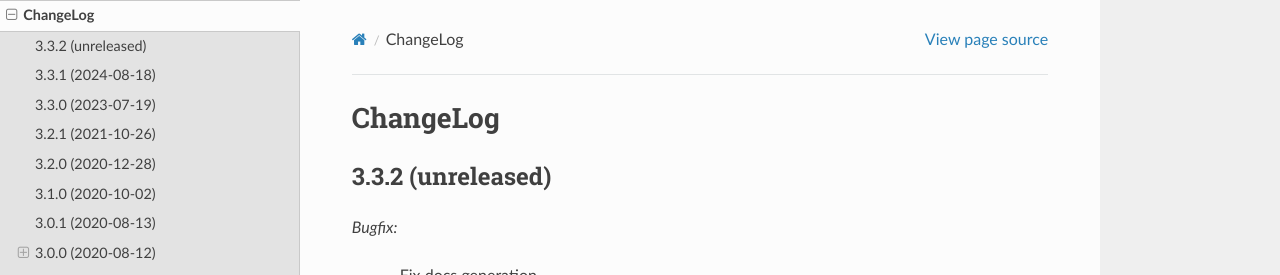
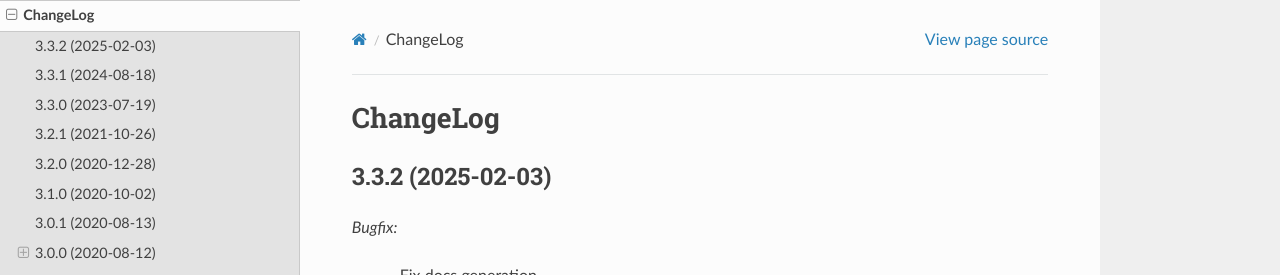
Before and after one commit to FactoryBoy/factory_boy, a Sphinx documentation site: the page built from docs/changelog.rst, in a window 1280 px wide and 900 px high. Shown: the top 275 px of the window. Built offline with Sphinx 7.4.7 and the Read the Docs theme 3.1.0, drawn with Linux system fonts in a browser that asks for light colours.

Commit message:
Preparing release 3.3.2

```diff
--- a/docs/changelog.rst
+++ b/docs/changelog.rst
@@ -3,7 +3,7 @@ ChangeLog
 
 .. Note for v4.x: don't forget to check "Deprecated" sections for removal.
 
-3.3.2 (unreleased)
+3.3.2 (2025-02-03)
 ------------------
 
 *Bugfix:*
--- a/setup.cfg
+++ b/setup.cfg
@@ -1,6 +1,6 @@
 [metadata]
 name = factory_boy
-version = 3.3.2.dev0
+version = 3.3.2
 description = A versatile test fixtures replacement based on thoughtbot's factory_bot for Ruby.
 long_description = file: README.rst
 # https://docutils.sourceforge.io/FAQ.html#what-s-the-official-mime-type-for-restructuredtext-data
```
